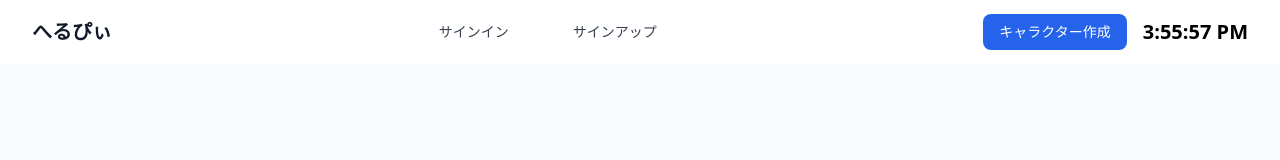
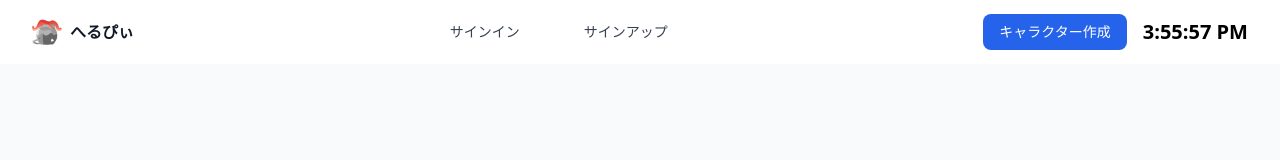
Before and after one commit to yudai-kdix/life_extension, a React (Vite) app in the folder front/: page /sign-in in a window 1280 px wide. Shown: the top 160 px of the page. Built offline with nearby package versions, Linux system fonts and the light colour scheme.

Commit message:
feat: logo画像を追加

```diff
--- a/front/src/components/Header.tsx
+++ b/front/src/components/Header.tsx
@@ -44,7 +44,8 @@ export function Header() {
           {/* Left section - Logo */}
           <div className="flex items-center">
             <Link to="/" className="flex items-center space-x-2">
-              <span className="text-xl font-bold text-gray-900">へるぴぃ</span>
+              <span><img width={30} src="/src/assets/images/logo.png" alt="" /></span>
+              <span className="text-base font-bold text-gray-900">へるぴぃ</span>
             </Link>
           </div>
 
```
Also changed, not shown: front/src/assets/images/logo.png (added).
